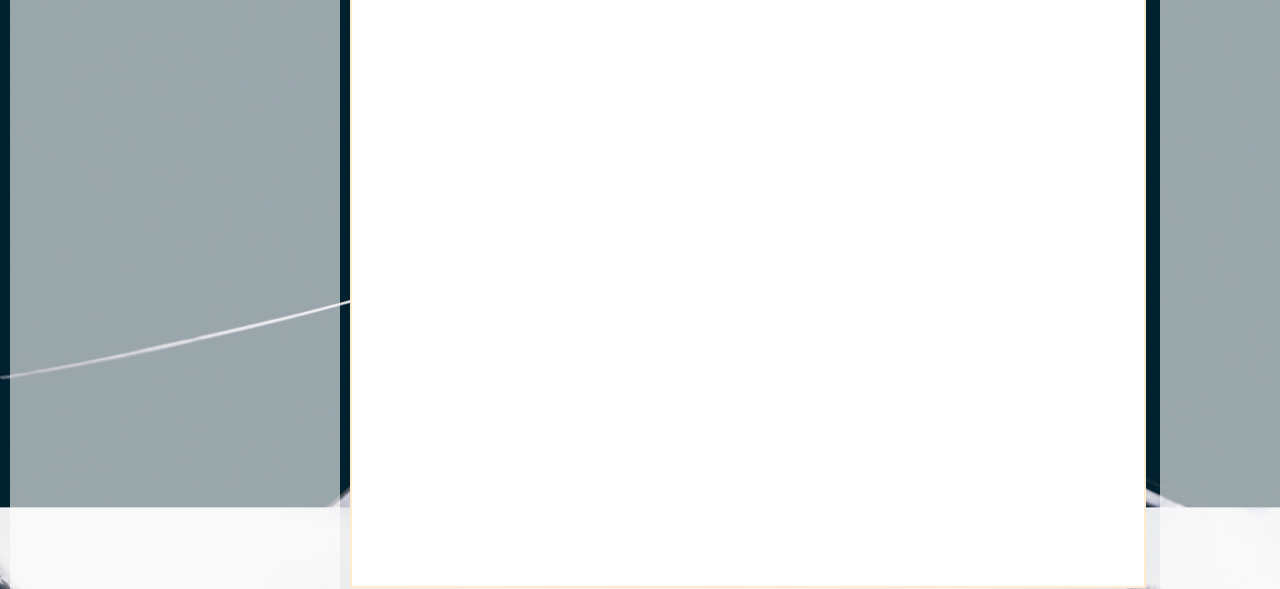
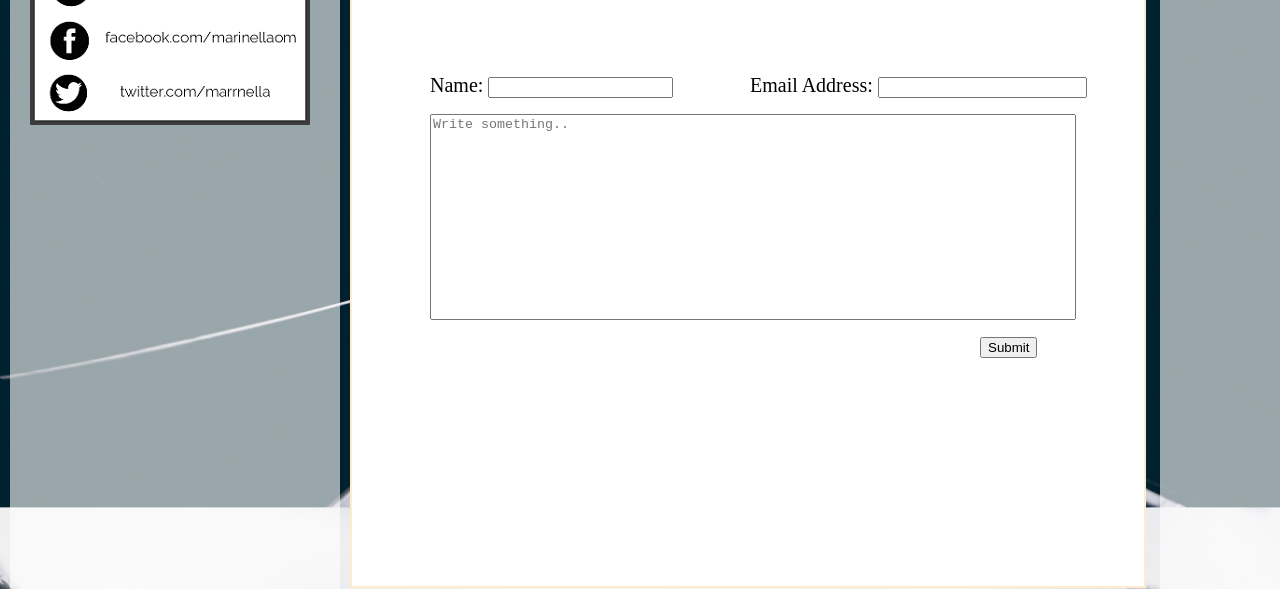
Before and after one commit to marinellaom/HCIFinals, a plain HTML site: page index4.html in a window 1280 px wide. Shown: the part 346-935 px from the top of the page. Drawn offline with nearby package versions, Linux system fonts and the light colour scheme.

Commit message:
add contacts

```diff
--- a/index4.html
+++ b/index4.html
@@ -12,7 +12,20 @@
     <body>
         <div class = "boxdrop" > </div>
 
+        <div class = "name">
+        Name: <input type="text" name="fname"><br>
+        </div>
+        <div class = "email">
+        Email Address: <input type="text" name="email" size="23"><br>
+        </div>
+        <div class = "textbox">
+        <textarea id="subject" name="subject" placeholder="Write something.." style="height:200px; width:640px; resize: none;"></textarea>
+        </div>
+         <div class = "sub">
+        <input type="submit" value="Submit">
+        </div>
 
+        <div class = "info"></div>
 
         <div class = "header" ></div>
         <div class = "text" ></div>
--- a/style4.css
+++ b/style4.css
@@ -25,7 +25,17 @@ body{
     border-radius: 1px;
 }
 
-
+.info{
+    background-image: url("info.png");
+    border: 0px solid  #FFEBCD;
+    top: 300px;
+    left: 30px;
+    width: 280px;
+    height: 171px;
+    position: absolute;
+    border-radius: 1px;
+    z-index: +1;
+}
 .leftbox{
     background-color: white;
     border: 0px solid  #FFEBCD;
@@ -84,6 +94,27 @@ img{
     position: absolute;
     cursor: pointer;
 }
+
+
+.name{top: 420px;
+    position: absolute;
+    left: 430px;
+    font-size: 20px}
+.email{top: 420px;
+    position: absolute;
+    left: 750px;
+    font-size: 20px}
+.textbox{top: 460px;
+    position: absolute;
+    left: 430px;
+    font-size: 20px;
+    }
+.sub{top: 680px;
+    position: absolute;
+    left: 980px;
+    font-size: 20px}
+
+
 p{
     text-align: center;
     top: 300px;
```
